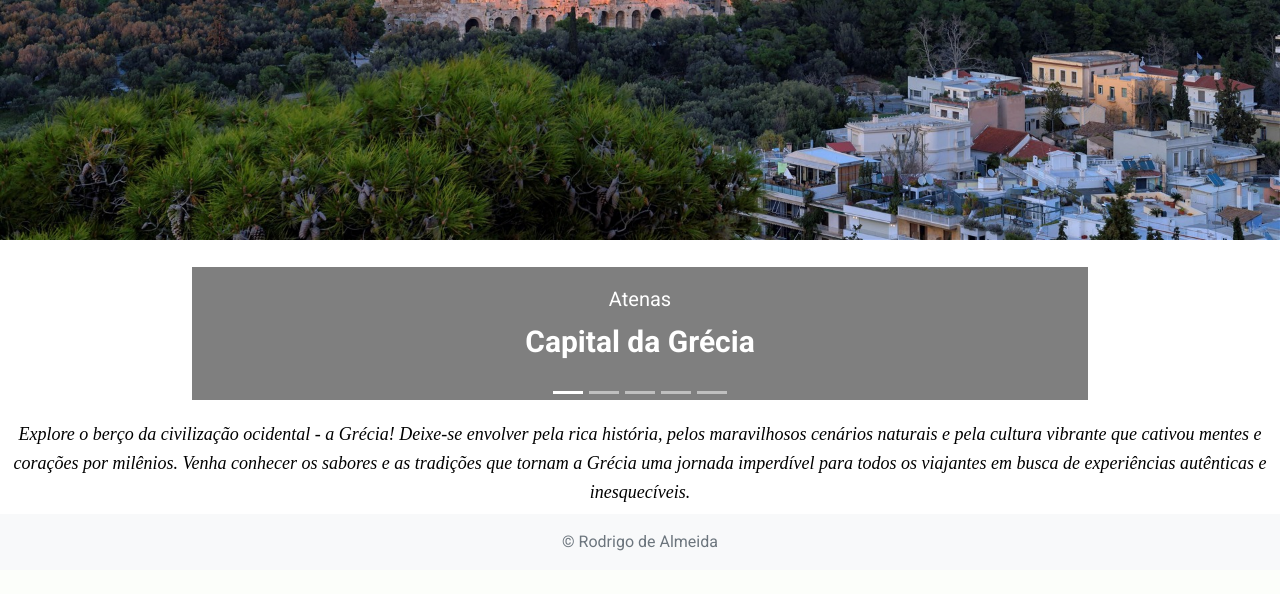
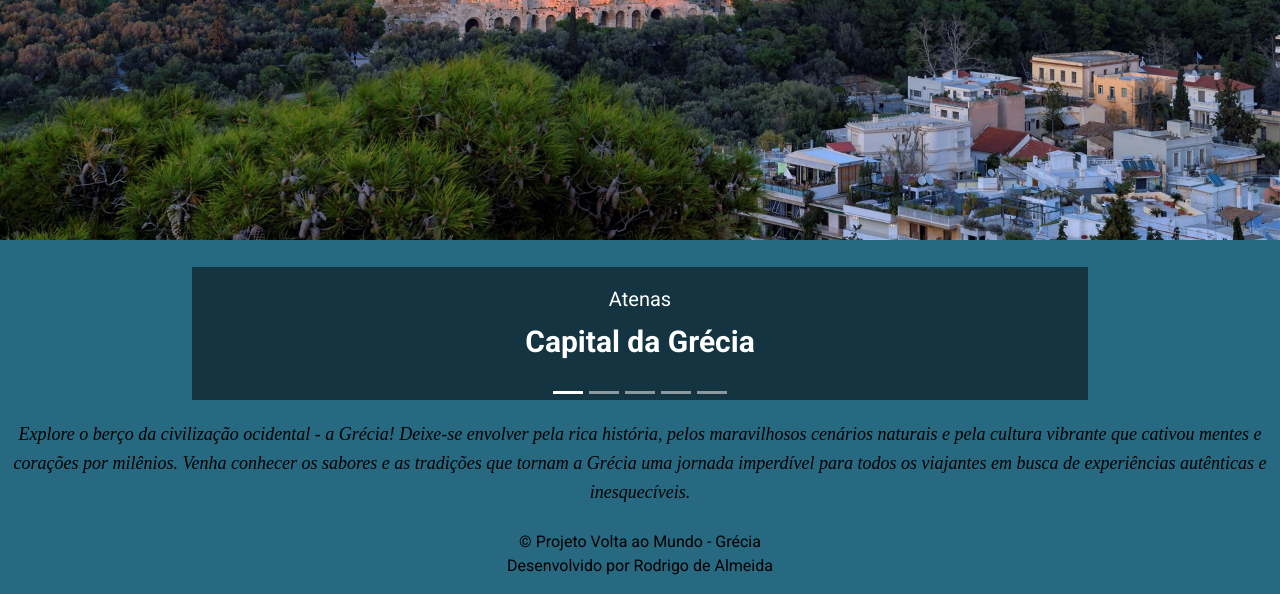
Before and after one commit to RodsAlmeidaR/Projeto-Volta-ao-Mundo, a PHP site: page / in a window 1280 px wide. Shown: the part 536-1130 px from the top of the page. Before the commit the page ends 1087 px from the top, so only its background shows below. Run offline with PHP 8.4, Linux system fonts and the light colour scheme; some libraries are stand-ins or nearby versions.

Commit message:
Rodapé ok

```diff
--- a/index.html
+++ b/index.html
@@ -9,7 +9,7 @@
     <link rel="stylesheet" href="https://stackpath.bootstrapcdn.com/bootstrap/4.5.2/css/bootstrap.min.css">
     <link rel="stylesheet" href="styles.css">
 </head>
-<body>
+<body id="azul">
 
 <nav class="navbar navbar-expand-lg navbar-light bg-light" style="background-color: #266980 !important";>
   <img src="img/bandeira.jpg" alt="bandeira" style="width: 30px; margin-right: 10px;">
@@ -76,8 +76,8 @@
     <div class="carousel-item">
       <img class="d-block w-100" src="img/slider/selecaogrega.jpg" alt="Quinto slide">
       <div class="carousel-caption d-none d-md-block">
-        <h5>Seleção</h5>
-        <p>Time de futebol da Grécia</p>
+        <h5>Futebol</h5>
+        <p>Seleção Grega de futebol</p>
       </div>
     </div>
   </div>
@@ -95,9 +95,10 @@
     Venha conhecer os sabores e as tradições que tornam a Grécia uma jornada imperdível para todos os viajantes em busca de experiências autênticas e inesquecíveis.
 </h3>
 
-<footer class="footer mt-auto py-3 bg-light">
+<footer class="footer mt-auto py-3 custom-bg-color">
   <div class="container">
-    <span class="text-muted">&copy; Rodrigo de Almeida</span>
+    <span class="text-muted custom-text-color">&copy; Projeto Volta ao Mundo - Grécia</span> <br>
+    <span class="text-muted custom-text-color">Desenvolvido por Rodrigo de Almeida</span>
   </div>
 </footer>
 
--- a/pagCl.html
+++ b/pagCl.html
@@ -36,9 +36,10 @@
   </div>
 </nav>
 
-<footer class="footer mt-auto py-3 bg-light">
+<footer class="footer mt-auto py-3 custom-bg-color">
   <div class="container">
-    <span class="text-muted">&copy; Rodrigo de Almeida</span>
+    <span class="text-muted custom-text-color">&copy; Projeto Volta ao Mundo - Grécia</span> <br>
+    <span class="text-muted custom-text-color">Desenvolvido por Rodrigo de Almeida</span>
   </div>
 </footer>
 
--- a/pagFut.html
+++ b/pagFut.html
@@ -36,9 +36,10 @@
   </div>
 </nav>
 
-<footer class="footer mt-auto py-3 bg-light">
+<footer class="footer mt-auto py-3 custom-bg-color">
   <div class="container">
-    <span class="text-muted">&copy; Rodrigo de Almeida</span>
+    <span class="text-muted custom-text-color">&copy; Projeto Volta ao Mundo - Grécia</span> <br>
+    <span class="text-muted custom-text-color">Desenvolvido por Rodrigo de Almeida</span>
   </div>
 </footer>
 
--- a/styles.css
+++ b/styles.css
@@ -1,5 +1,5 @@
 body {
-  background-color: #fff;
+  background-color: #ffffff;
   color: #000;
   font-family: 'Roboto', sens-serif;
 }
@@ -58,3 +58,15 @@ h3 {
   border-radius: 10px;
   padding: 5px;
 }
+
+#azul {
+  background-color: #266980;
+}
+
+.custom-bg-color {
+  background-color: #266980;
+}
+
+.custom-text-color {
+  color: rgb(0, 0, 0) !important;
+}
```
Also changed, not shown: pagArt.html (+5 -19 lines), pagCult.html (+8 -3 lines).
